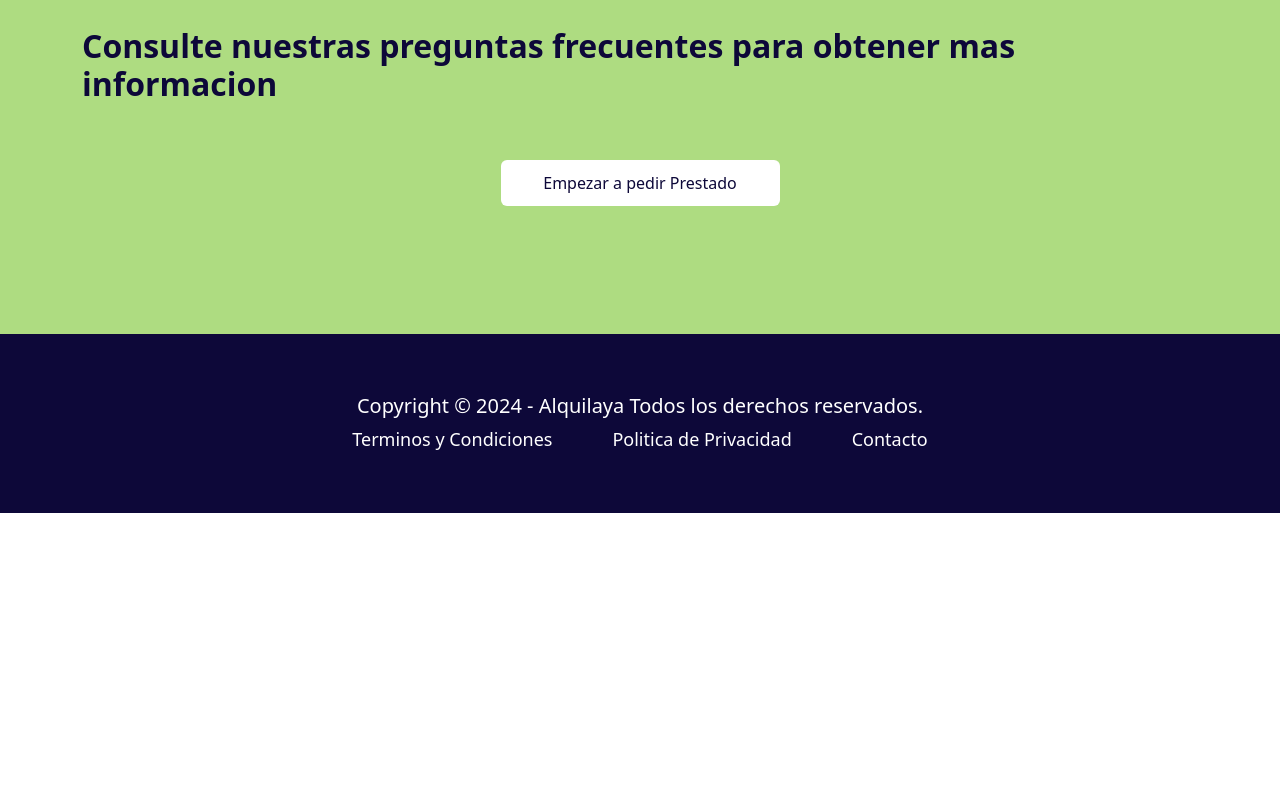
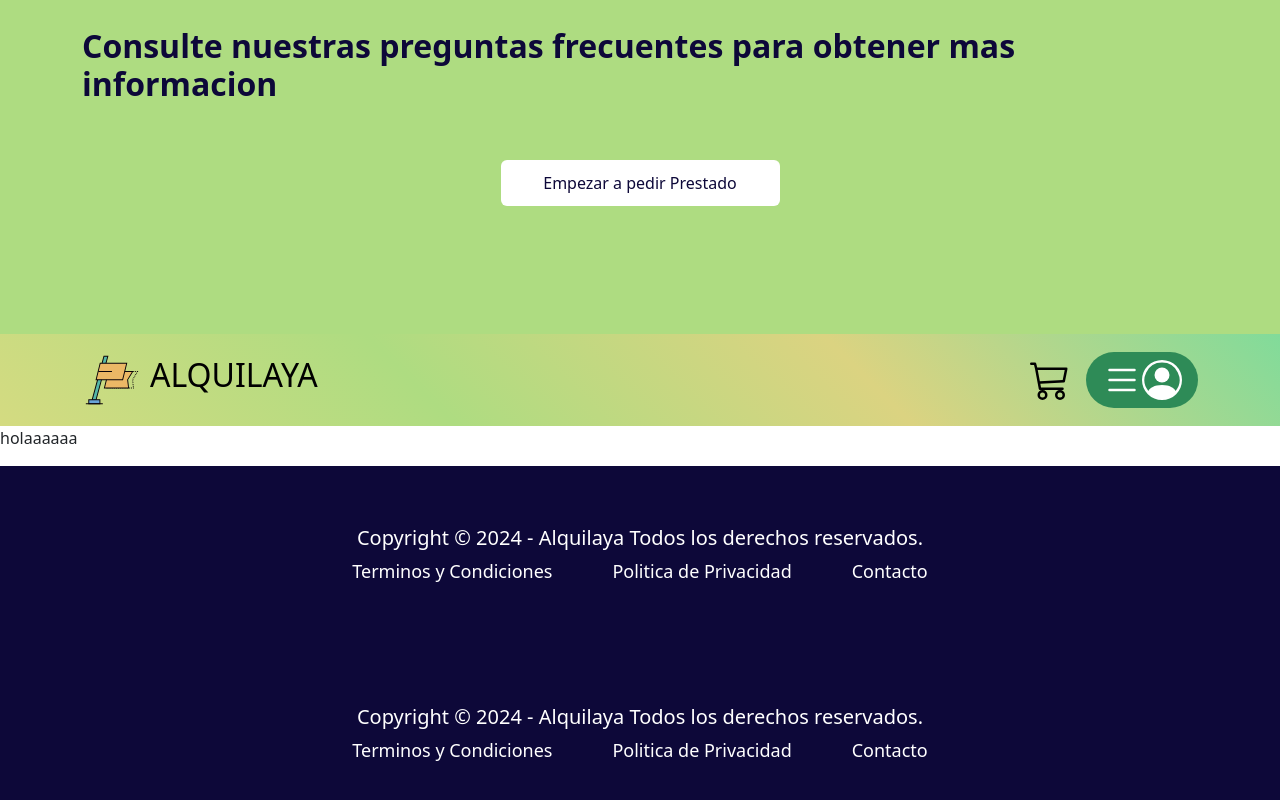
Before and after one commit to Johexlimee/AlquilaYa-Front, an Angular app: page /listproducts in a window 1280 px wide. Before the commit this address led to /. Shown: the part 2832-3632 px from the top of the page. Before the commit the page ends 3345 px from the top, so only its background shows below. Built offline with nearby package versions, Linux system fonts and the light colour scheme.

Commit message:
HOLAAAAAA

```diff
--- a/src/app/app-routing.module.ts
+++ b/src/app/app-routing.module.ts
@@ -1,7 +1,10 @@
 import { NgModule } from '@angular/core';
 import { RouterModule, Routes } from '@angular/router';
+import { ListProductsComponent } from './list-products/list-products.component';
 
-const routes: Routes = [];
+const routes: Routes = [
+  { path: 'listproducts', component: ListProductsComponent }
+];
 
 @NgModule({
   imports: [RouterModule.forRoot(routes)],
--- a/src/app/home/home.component.html
+++ b/src/app/home/home.component.html
@@ -3,8 +3,20 @@
         <div class="d-flex flex-wrap justify-content-center">
             <h1>Encuentra todo lo que buscas para alquilar en un solo lugar</h1>
         </div>
+        <div>
+            <!-- Aqui va el buscador -->
+        </div>
     </div>
 </section>
+
+
+
+<!-- Espacio para el caruseld de las categorias -->
+
+
+
+
+
 <section class="container my-5">
     <div>
         <h1>Recien listado para la venta</h1>
@@ -85,6 +97,13 @@
                 </div>
             </div>
         </div>
+        <div class="row">
+
+
+            <!-- Aqui va el boton de ver mas -->
+
+
+        </div>
     </div>
 </section>
 <section class="container-fluid purpose">
--- a/src/app/list-products/list-products.component.html
+++ b/src/app/list-products/list-products.component.html
@@ -1 +1,3 @@
-<p>list-products works!</p>
+<app-header/>
+<p>holaaaaaa</p>
+<app-footer/>
```
